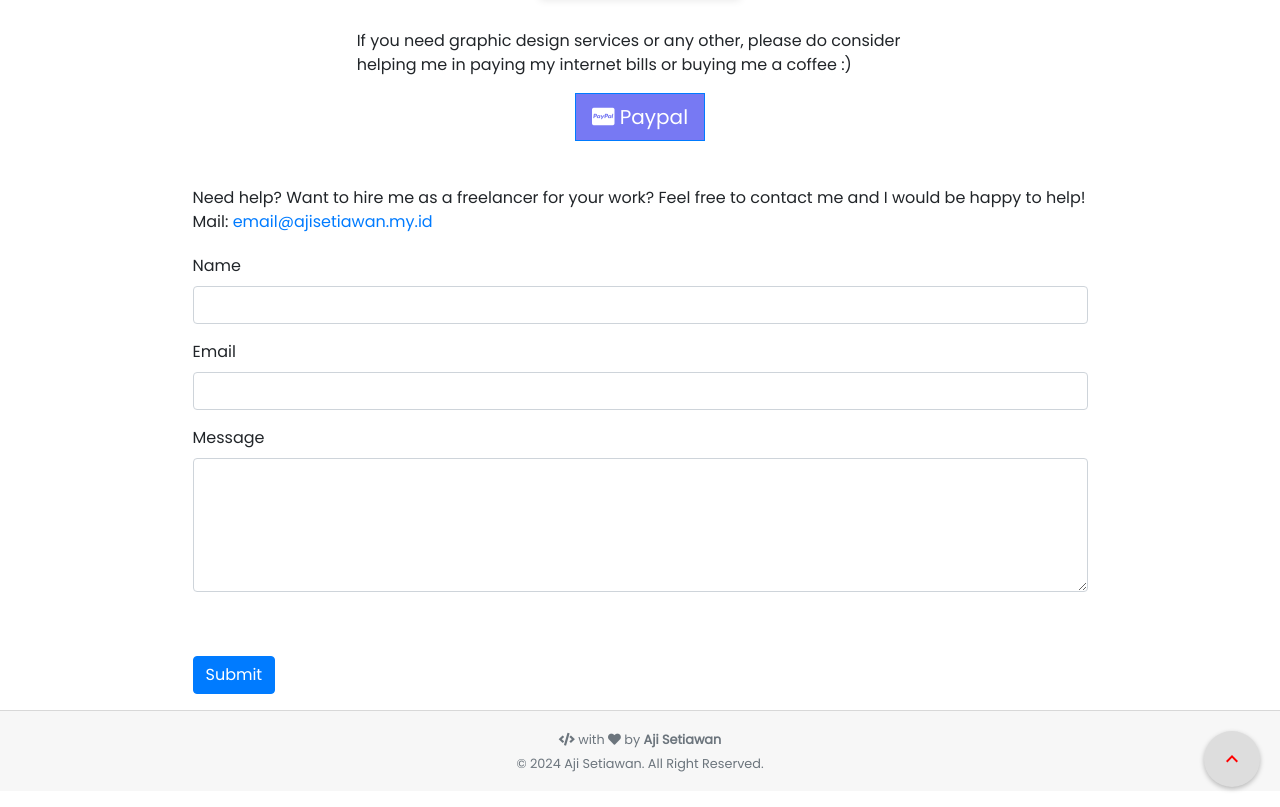
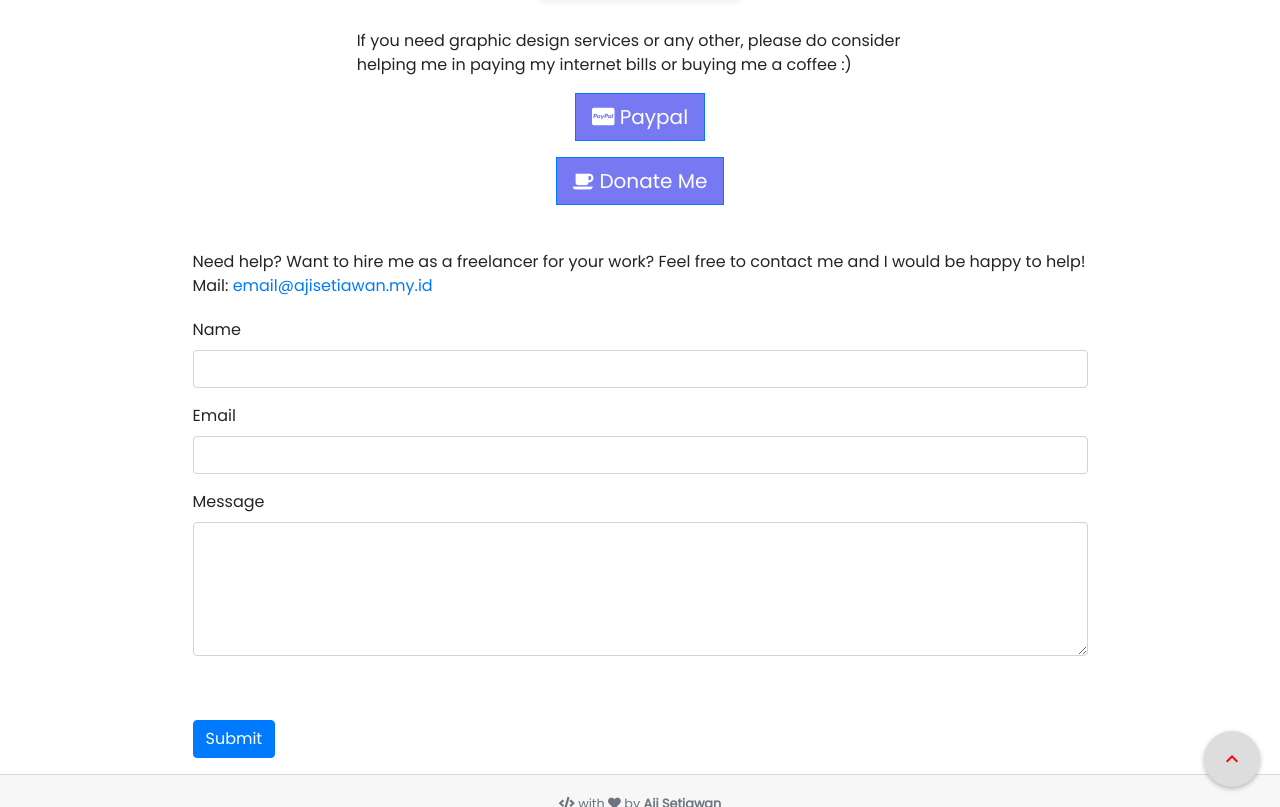
Before and after one commit to ajisetiawan716/ajisetiawan716.github.io, a Jekyll site: the page built from pages/contact.html, in a window 1280 px wide and 900 px high, scrolled down 525 px, cut to the strip 93-900 px from the top of the window. Built offline with Jekyll 4.4.1, drawn with Linux system fonts in a browser that asks for light colours; nearby versions of some CDN libraries; comment, search, counter and statistics services are not loaded; a style sheet for code colours, icons or effects is not loaded.

Commit message:
Update contact.html

```diff
--- a/pages/contact.html
+++ b/pages/contact.html
@@ -33,6 +33,9 @@
     <p>If you need graphic design services or any other, please do consider helping me in paying my internet bills or buying me a coffee :)</p>
       <div class="text-center">
         <a class="btn btn-primary btn-lg text-white" style="border-radius: 0; background-color: #7779f3" href="https://paypal.me/{{ site.author.paypal }}?locale.x=en_GB" target="_blank" rel="noopener noreferrer"><i class="fab fa-cc-paypal"></i> Paypal</a>
+      </div><p></p>
+      <div class="text-center">
+        <a class="btn btn-primary btn-lg text-white" style="border-radius: 0; background-color: #7779f3" href="/pay/donate" target="_blank" rel="noopener noreferrer"><i class="fa fa-coffee" aria-hidden="true"></i> Donate Me</a>
       </div>
     </div>
     <div class="col-lg-2 col-md-2"></div>
```
